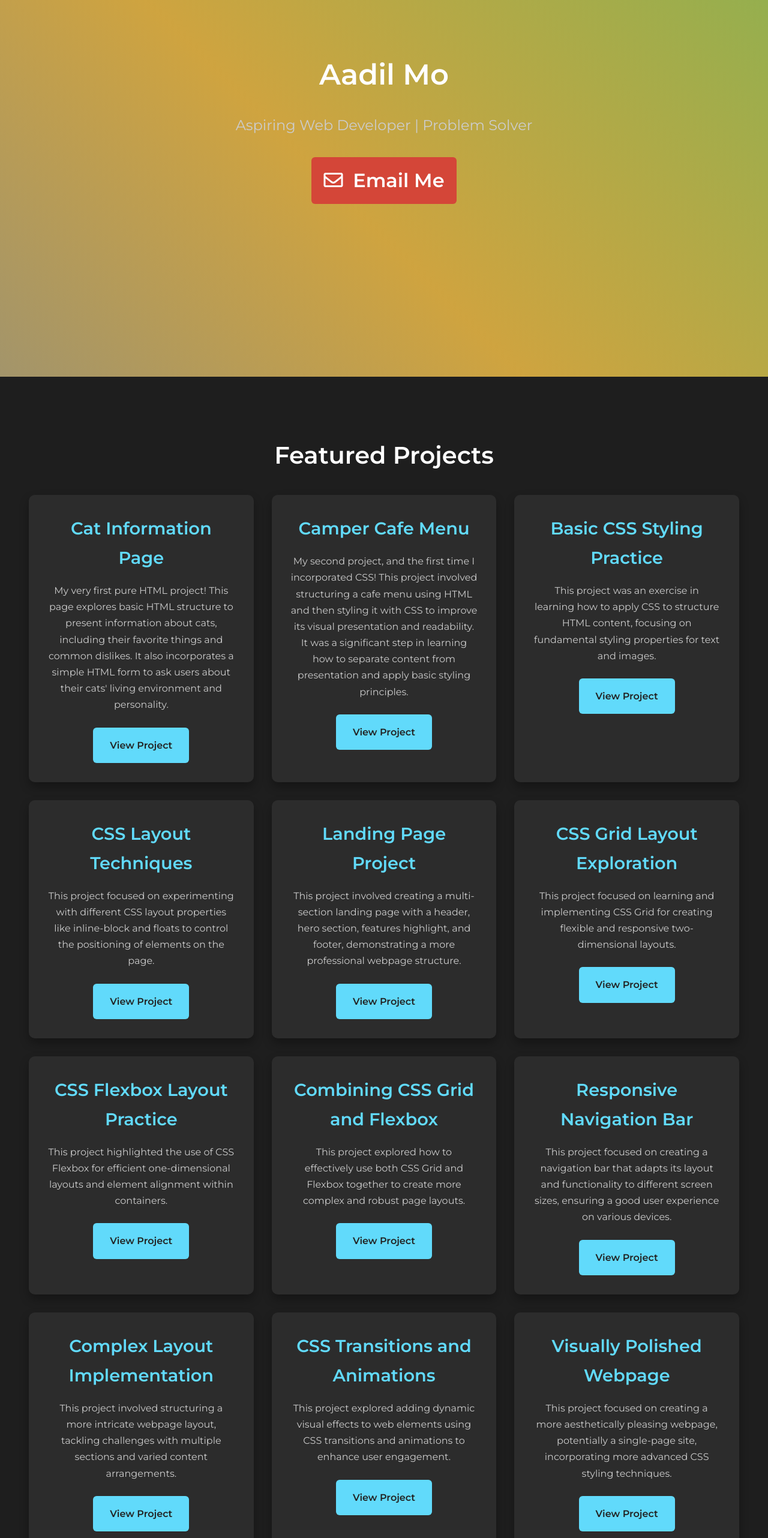
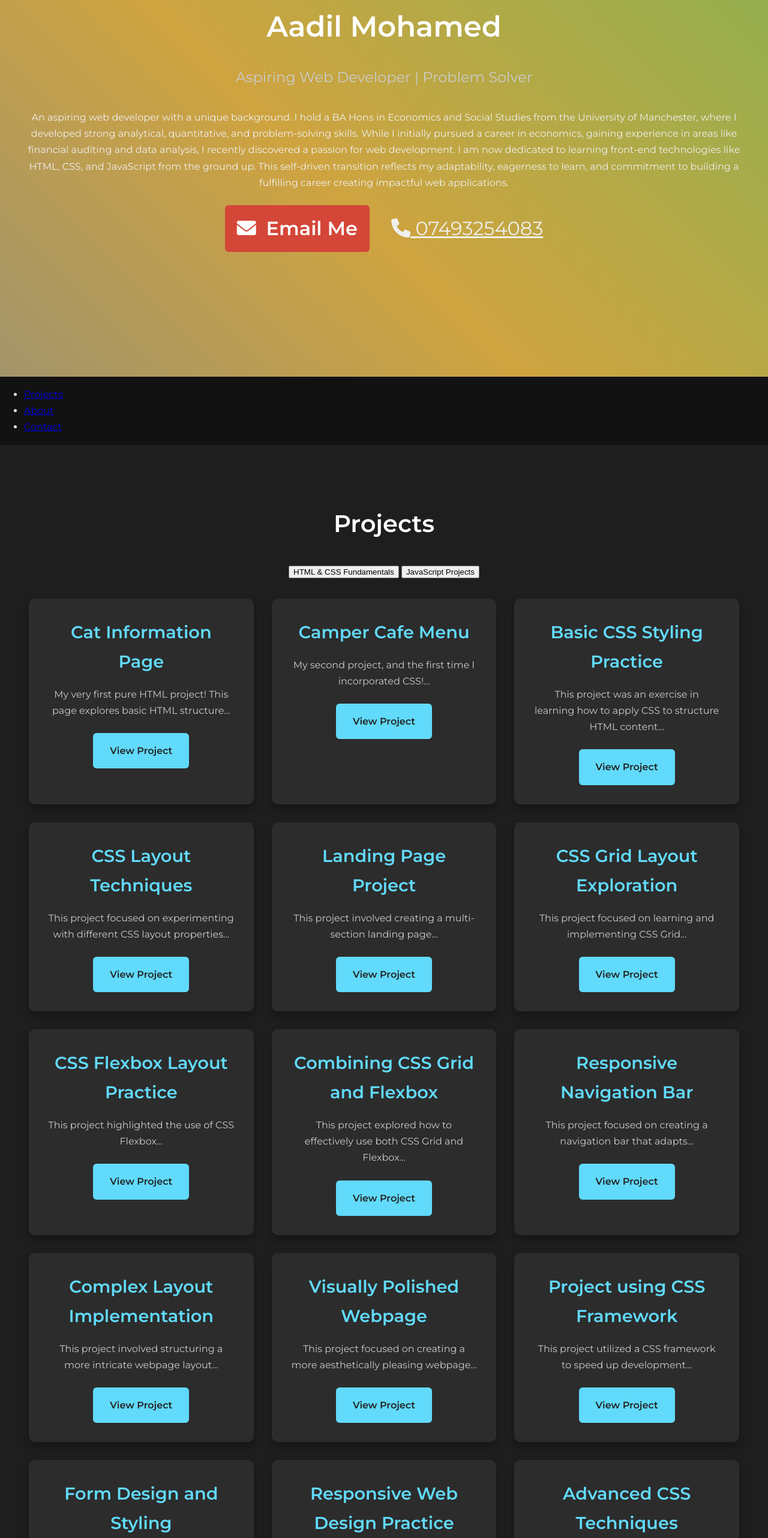
Before and after one commit to Aadil-Mo/Portfolio, a plain HTML site: page index.html in a window 1280 px wide. Shown: the part 236-2800 px from the top of the page at 60% size. Drawn offline with Linux system fonts and the light colour scheme.

Commit message:
Update index.html

```diff
--- a/index.html
+++ b/index.html
@@ -3,134 +3,151 @@
 <head>
     <meta charset="UTF-8">
     <meta name="viewport" content="width=device-width, initial-scale=1.0">
-    <title>My Portfolio</title>
+    <title>Aadil Mo - Aspiring Web Developer</title>
     <link rel="stylesheet" href="styles.css">
-    <link rel="stylesheet" href="https://cdnjs.cloudflare.com/ajax/libs/font-awesome/5.15.3/css/all.min.css">
-    <link rel="preconnect" href="https://fonts.googleapis.com">
+    <link rel="stylesheet" href="https://cdnjs.cloudflare.com/ajax/libs/font-awesome/6.0.0/css/all.min.css"> <link rel="preconnect" href="https://fonts.googleapis.com">
     <link rel="preconnect" href="https://fonts.gstatic.com" crossorigin>
     <link href="https://fonts.googleapis.com/css2?family=Montserrat:wght@400;600&display=swap" rel="stylesheet">
 </head>
 <body>
     <header class="hero">
         <div class="hero-content">
-            <h1>Aadil Mo</h1>
+            <h1>Aadil Mohamed</h1>
             <p class="hero-subtitle">Aspiring Web Developer | Problem Solver</p>
+            <p>
+                An aspiring web developer with a unique background. I hold a BA Hons in Economics and Social Studies from the University of Manchester, where I developed strong analytical, quantitative, and problem-solving skills. While I initially pursued a career in economics, gaining experience in areas like financial auditing and data analysis, I recently discovered a passion for web development. I am now dedicated to learning front-end technologies like HTML, CSS, and JavaScript from the ground up. This self-driven transition reflects my adaptability, eagerness to learn, and commitment to building a fulfilling career creating impactful web applications.
+            </p>
             <div class="social-links">
-                <a href="mailto:aadilmohamed7865@gmail.com" class="email-link"><i class="far fa-envelope"></i> Email Me</a>
+                <a href="mailto:aadilmohamed7865@gmail.com" class="email-link">
+                    <i class="fas fa-envelope"></i> Email Me
+                </a>
+                <a href="tel:+447493254083" class="phone-link">
+                    <i class="fas fa-phone"></i> 07493254083
+                </a>
             </div>
         </div>
         <div class="hero-background"></div>
     </header>
 
+    <nav class="main-nav">
+        <ul>
+            <li><a href="#projects">Projects</a></li>
+            <li><a href="#about">About</a></li> <li><a href="#contact">Contact</a></li> </ul>
+    </nav>
+
+    <main>
         <section id="projects" class="fade-in">
-        <h2>Featured Projects</h2>
-        <div class="projects-grid">
+            <h2>Projects</h2>
+            <div class="project-categories">
+                <button class="category-button active" data-category="html-css">HTML & CSS Fundamentals</button>
+                <button class="category-button" data-category="javascript">JavaScript Projects</button>
+            </div>
+            <div class="projects-grid" data-category="html-css">
                 <div class="project project-card">
                     <h3>Cat Information Page</h3>
-                <p>My very first pure HTML project! This page explores basic HTML structure to present information about cats, including their favorite things and common dislikes. It also incorporates a simple HTML form to ask users about their cats' living environment and personality.</p>
+                    <p>My very first pure HTML project! This page explores basic HTML structure...</p>
                     <a href="https://aadil-mo.github.io/test1/" target="_blank">View Project</a>
                 </div>
-
                 <div class="project project-card">
                     <h3>Camper Cafe Menu</h3>
-                <p>My second project, and the first time I incorporated CSS! This project involved structuring a cafe menu using HTML and then styling it with CSS to improve its visual presentation and readability. It was a significant step in learning how to separate content from presentation and apply basic styling principles.</p>
+                    <p>My second project, and the first time I incorporated CSS!...</p>
                     <a href="https://aadil-mo.github.io/test2/" target="_blank">View Project</a>
                 </div>
-
                 <div class="project project-card">
                     <h3>Basic CSS Styling Practice</h3>
-                <p>This project was an exercise in learning how to apply CSS to structure HTML content, focusing on fundamental styling properties for text and images.</p>
+                    <p>This project was an exercise in learning how to apply CSS to structure HTML content...</p>
                     <a href="https://aadil-mo.github.io/test-3/" target="_blank">View Project</a>
                 </div>
-
                 <div class="project project-card">
                     <h3>CSS Layout Techniques</h3>
-                <p>This project focused on experimenting with different CSS layout properties like inline-block and floats to control the positioning of elements on the page.</p>
+                    <p>This project focused on experimenting with different CSS layout properties...</p>
                     <a href="https://aadil-mo.github.io/test-4/" target="_blank">View Project</a>
                 </div>
-
                  <div class="project project-card">
                     <h3>Landing Page Project</h3>
-                <p>This project involved creating a multi-section landing page with a header, hero section, features highlight, and footer, demonstrating a more professional webpage structure.</p>
+                    <p>This project involved creating a multi-section landing page...</p>
                     <a href="https://aadil-mo.github.io/milestone/" target="_blank">View Project</a>
                 </div>
-
                 <div class="project project-card">
                     <h3>CSS Grid Layout Exploration</h3>
-                <p>This project focused on learning and implementing CSS Grid for creating flexible and responsive two-dimensional layouts.</p>
+                    <p>This project focused on learning and implementing CSS Grid...</p>
                     <a href="https://aadil-mo.github.io/test-6/" target="_blank">View Project</a>
                 </div>
-
                 <div class="project project-card">
                     <h3>CSS Flexbox Layout Practice</h3>
-                <p>This project highlighted the use of CSS Flexbox for efficient one-dimensional layouts and element alignment within containers.</p>
+                    <p>This project highlighted the use of CSS Flexbox...</p>
                     <a href="https://aadil-mo.github.io/test-7/" target="_blank">View Project</a>
                 </div>
-
                 <div class="project project-card">
                     <h3>Combining CSS Grid and Flexbox</h3>
-                <p>This project explored how to effectively use both CSS Grid and Flexbox together to create more complex and robust page layouts.</p>
+                    <p>This project explored how to effectively use both CSS Grid and Flexbox...</p>
                     <a href="https://aadil-mo.github.io/test-8/" target="_blank">View Project</a>
                 </div>
-
                 <div class="project project-card">
                     <h3>Responsive Navigation Bar</h3>
-                <p>This project focused on creating a navigation bar that adapts its layout and functionality to different screen sizes, ensuring a good user experience on various devices.</p>
+                    <p>This project focused on creating a navigation bar that adapts...</p>
                     <a href="https://aadil-mo.github.io/test-9/" target="_blank">View Project</a>
                 </div>
-
                 <div class="project project-card">
                     <h3>Complex Layout Implementation</h3>
-                <p>This project involved structuring a more intricate webpage layout, tackling challenges with multiple sections and varied content arrangements.</p>
+                    <p>This project involved structuring a more intricate webpage layout...</p>
                     <a href="https://aadil-mo.github.io/test-10/" target="_blank">View Project</a>
                 </div>
+                 <div class="project project-card">
+                    <h3>Visually Polished Webpage</h3>
+                    <p>This project focused on creating a more aesthetically pleasing webpage...</p>
+                    <a href="https://aadil-mo.github.io/test-12/" target="_blank">View Project</a>
+                </div>
+                <div class="project project-card">
+                    <h3>Project using CSS Framework</h3>
+                    <p>This project utilized a CSS framework to speed up development...</p>
+                    <a href="https://aadil-mo.github.io/test-13/" target="_blank">View Project</a>
+                </div>
+                <div class="project project-card">
+                    <h3>Form Design and Styling</h3>
+                    <p>This project focused on the principles of effective form design...</p>
+                    <a href="https://aadil-mo.github.io/test-15/" target="_blank">View Project</a>
+                </div>
+                <div class="project project-card">
+                    <h3>Responsive Web Design Practice</h3>
+                    <p>This project specifically focused on implementing responsive web design techniques...</p>
+                    <a href="https://aadil-mo.github.io/test-16/" target="_blank">View Project</a>
+                </div>
+                <div class="project project-card">
+                    <h3>Advanced CSS Techniques Exploration</h3>
+                    <p>This project involved experimenting with more advanced CSS concepts...</p>
+                    <a href="https://aadil-mo.github.io/test-17/" target="_blank">View Project</a>
+                </div>
+            </div>
 
+            <div class="projects-grid" data-category="javascript" style="display: none;">
                 <div class="project project-card">
                     <h3>CSS Transitions and Animations</h3>
-                <p>This project explored adding dynamic visual effects to web elements using CSS transitions and animations to enhance user engagement.</p>
+                    <p>This project explored adding dynamic visual effects using CSS...</p>
                     <a href="https://aadil-mo.github.io/test-11/" target="_blank">View Project</a>
                 </div>
-
-            <div class="project project-card">
-                <h3>Visually Polished Webpage</h3>
-                <p>This project focused on creating a more aesthetically pleasing webpage, potentially a single-page site, incorporating more advanced CSS styling techniques.</p>
-                <a href="https://aadil-mo.github.io/test-12/" target="_blank">View Project</a>
-            </div>
-
                 <div class="project project-card">
                     <h3>Milestone Project Two</h3>
-                <p>This project represents a significant step forward, possibly a more developed version of the previous milestone or a new project with increased complexity and features.</p>
+                    <p>This project represents a significant step forward...</p>
                     <a href="https://aadil-mo.github.io/milestone-2/" target="_blank">View Project</a>
-            </div>
-
-            <div class="project project-card">
-                <h3>Project using CSS Framework</h3>
-                <p>This project utilized a CSS framework to speed up development and implement pre-built components for a more structured and efficient workflow.</p>
-                <a href="https://aadil-mo.github.io/test-13/" target="_blank">View Project</a>
-            </div>
-
-            <div class="project project-card">
-                <h3>Form Design and Styling</h3>
-                <p>This project focused on the principles of effective form design and styling, aiming to create user-friendly and visually appealing input forms.</p>
-                <a href="https://aadil-mo.github.io/test-15/" target="_blank">View Project</a>
-            </div>
-
-            <div class="project project-card">
-                <h3>Responsive Web Design Practice</h3>
-                <p>This project specifically focused on implementing responsive web design techniques to ensure the layout adapts well to various screen sizes and devices.</p>
-                <a href="https://aadil-mo.github.io/test-16/" target="_blank">View Project</a>
-            </div>
-
-            <div class="project project-card">
-                <h3>Advanced CSS Techniques Exploration</h3>
-                <p>This project involved experimenting with more advanced CSS concepts, potentially including complex selectors, pseudo-elements, or intricate layout patterns.</p>
-                <a href="https://aadil-mo.github.io/test-17/" target="_blank">View Project</a>
                 </div>
                 </div>
         </section>
 
-    <footer>
-        <p>&copy; 2025 Aadil Mo</p>
+        <section id="about" class="fade-in">  <h2>About Me</h2>
+            <p>
+                As mentioned in the hero section, I am an aspiring web developer with a background in Economics.
+            </p>
+            </section>
+
+        <section id="contact" class="fade-in">  <h2>Contact Me</h2>
+            <p>
+                You can reach me via email or phone using the links in the hero section.
+            </p>
+            </section>
+    </main>
+
+    <footer class="main-footer">  <p>&copy; 2025 Aadil Mo</p>
     </footer>
 
     <script src="script.js"></script>
```
Lines whose indentation alone changed are shown as unchanged.
